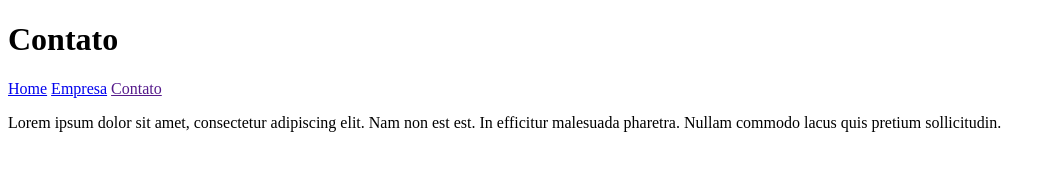
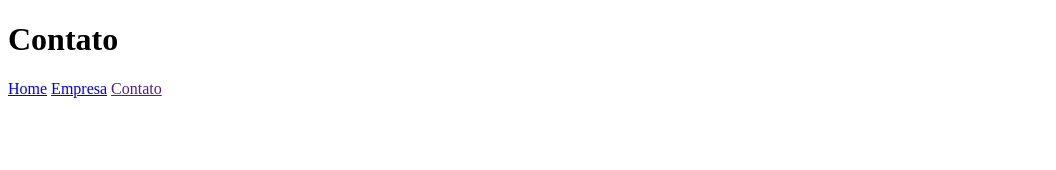
Before and after one commit to RubensVictor99/RubensVictor99.github.io, a plain HTML site: page contato.html in a window 1280 px wide. Shown: the whole page, without its empty margins (0-1056 px from the left). Drawn offline with Linux system fonts and the light colour scheme.

Commit message:
Update contato.html

```diff
--- a/contato.html
+++ b/contato.html
@@ -10,7 +10,6 @@
 		<a href="index.html">Home</a>
 		<a href="empresa.html">Empresa</a>
 		<a href="">Contato</a>
-		<p> Lorem ipsum dolor sit amet, consectetur adipiscing elit. Nam non est est. In efficitur malesuada pharetra. Nullam commodo lacus quis pretium sollicitudin.  <p/>
 
 </body>
 </html>
```
